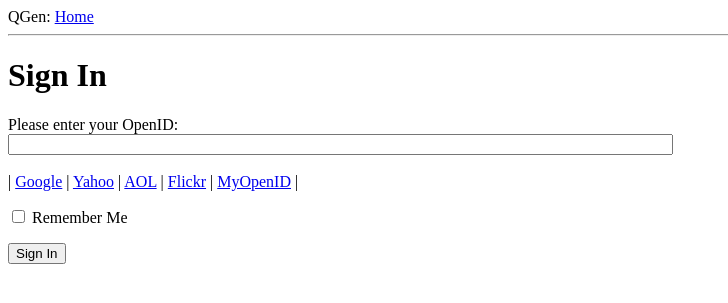
After one commit to shreyasrk/qgen, a Flask app: page /login in a window 1280 px wide. The commit adds this page. Shown: the top 303 px of the page, without its empty margins (0-728 px from the left). Run offline with Flask 2, Linux system fonts and the light colour scheme.

Commit message:
Chapter 3: Web Forms - Login with OpenID

```diff
--- a/app/__init__.py
+++ b/app/__init__.py
@@ -1,4 +1,6 @@
 from flask import Flask
 
 app = Flask(__name__)
+app.config.from_object('config')
+
 from app import views
--- /dev/null
+++ b/app/forms.py
@@ -0,0 +1,7 @@
+from flask.ext.wtf import Form
+from wtforms import TextField, BooleanField
+from wtforms.validators import Required
+
+class LoginForm(Form):
+    openid = TextField('openid', validators=[Required()])
+    remember_me = BooleanField('remember_me', default=False)
--- a/app/templates/base.html
+++ b/app/templates/base.html
@@ -10,5 +10,14 @@
 <body>
 	<div>QGen: <a href="/index">Home</a></div>
 	<hr>
+	{% with messages = get_flashed_messages() %}
+    {% if messages %}
+    <ul>
+    {% for message in messages %}
+        <li>{{ message }} </li>
+    {% endfor %}
+    </ul>
+    {% endif %}
+    {% endwith %}
 	{% block content%} {% endblock %}
 </html>
--- /dev/null
+++ b/app/templates/login.html
@@ -0,0 +1,34 @@
+<!-- extends base layout -->
+{% extends "base.html" %}
+
+{% block content %}
+<script type="text/javascript">
+function set_openid(openid, pr)
+{
+    u = openid.search('<username>')
+    if (u != -1) {
+        // openid requires username
+        user = prompt('Enter your ' + pr + ' username:')
+        openid = openid.substr(0, u) + user
+    }
+    form = document.forms['login'];
+    form.elements['openid'].value = openid
+}
+</script>
+<h1>Sign In</h1>
+<form action="" method="post" name="login">
+    {{form.hidden_tag()}}
+    <p>
+        Please enter your OpenID: <br>
+	    {{form.openid(size=80)}}<br>
+	    {% for error in form.errors.openid %}
+        <span style="color: red;">[{{error}}]</span>
+        {% endfor %}<br>
+        |{% for pr in providers %}
+        <a href="javascript:set_openid('{{pr.url}}', '{{pr.name}}');">{{pr.name}}</a> |
+        {% endfor %}
+    </p>
+    <p>{{form.remember_me}} Remember Me</p>
+    <p><input type="submit" value="Sign In"></p>
+</form>
+{% endblock %}
--- a/app/views.py
+++ b/app/views.py
@@ -1,12 +1,24 @@
-from flask import render_template
+from flask import render_template, flash, redirect
 from app import app
+from forms import LoginForm
 
 @app.route('/')
 @app.route('/index')
 def index():
-	user = {'username': 'Shreyas'}
-	title = 'QGen: Home'
-	posts = [{'author': {'nickname': 'Shreyas'}, 'body': 'The first post.'},
-			{'author': {'nickname': 'Rajeev'}, 'body': 'The second post.'},
-			{'author': {'nickname': 'Kulkarni'}, 'body': 'The third post.'}]
-	return render_template('index.html', title=title, user=user, posts=posts)
+    user = {'username': 'Shreyas'}
+    title = 'QGen: Home'
+    posts = [{'author': {'nickname': 'Shreyas'}, 'body': 'The first post.'},
+        {'author': {'nickname': 'Rajeev'}, 'body': 'The second post.'},
+        {'author': {'nickname': 'Kulkarni'}, 'body': 'The third post.'}]
+    return render_template('index.html', title=title, user=user, posts=posts)
+
+@app.route('/login', methods=['GET', 'POST'])
+def login():
+    form = LoginForm()
+    if form.validate_on_submit():
+        flash('Login required for openID="' + form.openid.data + '", remember_me=' + str(form.remember_me.data))
+        return redirect('/index')
+    return render_template('login.html',
+    	title='Sign In',
+    	form=form,
+        providers = app.config['OPENID_PROVIDERS'])
```
Also changed, not shown: config.py (added, +9 -0 lines).
